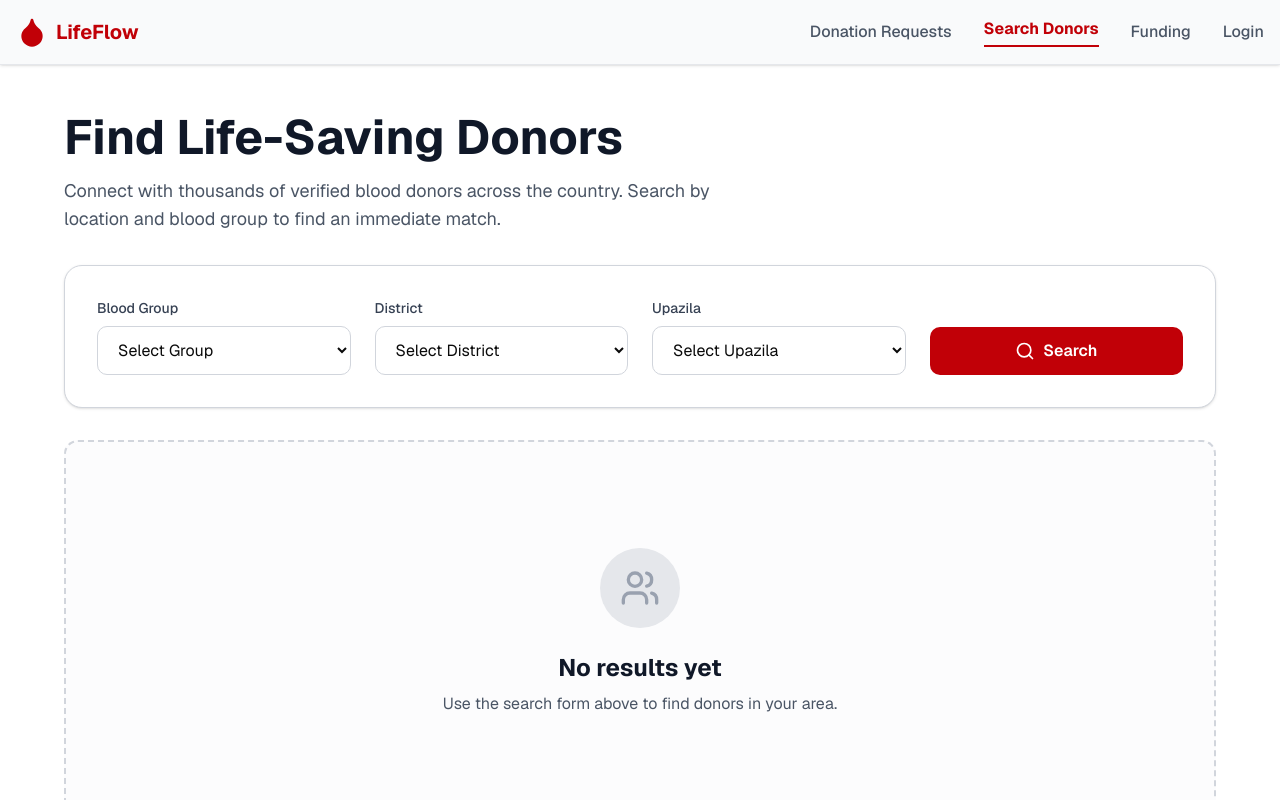
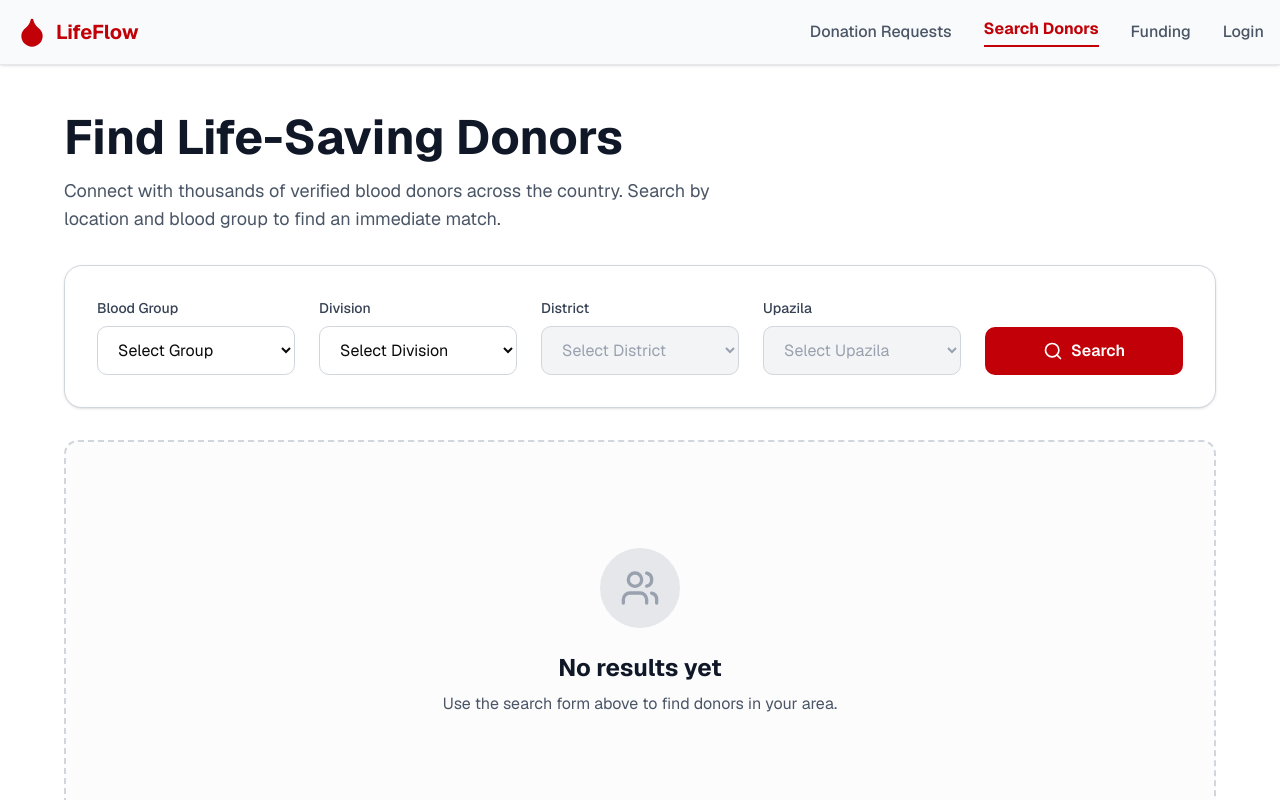
Before and after one commit to FarhadNuri/LifeFlow-Client, a Next.js app: page /search in a window 1280 px wide. Shown: the top 800 px of the page. Built offline with nearby package versions, Linux system fonts and the light colour scheme.

Commit message:
Update public request and search pages to use dynamic 3-tier geo selectors

```diff
--- a/src/app/requests/page.jsx
+++ b/src/app/requests/page.jsx
@@ -31,8 +31,39 @@ export default function ActiveRequests() {
   const itemsPerPage = 6
 
   const [filterBloodGroup, setFilterBloodGroup] = useState('All Groups')
-  const [filterDistrict, setFilterDistrict] = useState('All Districts')
-  const [filterUpazila, setFilterUpazila] = useState('All Upazilas')
+  const [filterDivision, setFilterDivision] = useState('')
+  const [filterDistrict, setFilterDistrict] = useState('')
+  const [filterUpazila, setFilterUpazila] = useState('')
+
+  const [divisions, setDivisions] = useState([])
+  const [districts, setDistricts] = useState([])
+  const [upazilas, setUpazilas] = useState([])
+
+  useEffect(() => {
+    fetch('/divisions.json')
+      .then(res => res.json())
+      .then(data => {
+        const divData = data.find(item => item.type === 'table' && item.name === 'divisions')
+        if (divData) setDivisions(divData.data)
+      })
+      .catch(err => console.error("Error loading divisions:", err))
+
+    fetch('/districts.json')
+      .then(res => res.json())
+      .then(data => {
+        const distData = data.find(item => item.type === 'table' && item.name === 'districts')
+        if (distData) setDistricts(distData.data)
+      })
+      .catch(err => console.error("Error loading districts:", err))
+
+    fetch('/upazilas.json')
+      .then(res => res.json())
+      .then(data => {
+        const upaData = data.find(item => item.type === 'table' && item.name === 'upazilas')
+        if (upaData) setUpazilas(upaData.data)
+      })
+      .catch(err => console.error("Error loading upazilas:", err))
+  }, [])
 
   const handlePostRequestClick = () => {
     if (!user) {
@@ -61,8 +92,12 @@ export default function ActiveRequests() {
 
   const filteredRequests = requests.filter(req => {
     if (filterBloodGroup !== 'All Groups' && req.bloodGroup !== filterBloodGroup) return false;
-    if (filterDistrict !== 'All Districts' && req.district !== filterDistrict) return false;
-    if (filterUpazila !== 'All Upazilas' && req.upazila !== filterUpazila) return false;
+    if (filterDistrict !== '' && req.district !== filterDistrict) return false;
+    if (filterUpazila !== '' && req.upazila !== filterUpazila) return false;
+    if (filterDivision !== '' && filterDistrict === '') {
+      const validDistricts = districts.filter(d => d.division_id === filterDivision).map(d => d.name);
+      if (!validDistricts.includes(req.district)) return false;
+    }
     return true;
   });
 
@@ -87,7 +122,7 @@ export default function ActiveRequests() {
             </div>
 
             <div className="bg-white border border-gray-300 rounded-xl p-4 mb-8 shadow-sm">
-              <div className="grid grid-cols-1 md:grid-cols-3 gap-4">
+              <div className="grid grid-cols-1 md:grid-cols-4 gap-4">
                 <div>
                   <label className="block text-sm font-medium text-gray-700 mb-2">Blood Group</label>
                   <select
@@ -108,16 +143,42 @@ export default function ActiveRequests() {
                 </div>
 
                 <div>
+                  <label className="block text-sm font-medium text-gray-700 mb-2">Division</label>
+                  <select
+                    value={filterDivision}
+                    onChange={(e) => {
+                      setFilterDivision(e.target.value);
+                      setFilterDistrict('');
+                      setFilterUpazila('');
+                      setCurrentPage(1);
+                    }}
+                    className="w-full px-4 py-2 border border-gray-300 rounded-lg bg-white focus:outline-none focus:ring-2 focus:ring-red-700 focus:border-transparent"
+                  >
+                    <option value="">All Divisions</option>
+                    {divisions.map(div => (
+                      <option key={div.id} value={div.id}>{div.name}</option>
+                    ))}
+                  </select>
+                </div>
+
+                <div>
                   <label className="block text-sm font-medium text-gray-700 mb-2">District</label>
                   <select
                     value={filterDistrict}
-                    onChange={(e) => { setFilterDistrict(e.target.value); setCurrentPage(1); }}
-                    className="w-full px-4 py-2 border border-gray-300 rounded-lg bg-white focus:outline-none focus:ring-2 focus:ring-red-700 focus:border-transparent"
+                    onChange={(e) => {
+                      setFilterDistrict(e.target.value);
+                      setFilterUpazila('');
+                      setCurrentPage(1);
+                    }}
+                    disabled={!filterDivision}
+                    className="w-full px-4 py-2 border border-gray-300 rounded-lg bg-white focus:outline-none focus:ring-2 focus:ring-red-700 focus:border-transparent disabled:bg-gray-100 disabled:text-gray-400"
                   >
-                    <option>All Districts</option>
-                    <option>Dhaka</option>
-                    <option>Chittagong</option>
-                    <option>Sylhet</option>
+                    <option value="">All Districts</option>
+                    {districts
+                      .filter(dist => dist.division_id === filterDivision)
+                      .map(dist => (
+                        <option key={dist.id} value={dist.name}>{dist.name}</option>
+                      ))}
                   </select>
                 </div>
 
@@ -126,12 +187,15 @@ export default function ActiveRequests() {
                   <select
                     value={filterUpazila}
                     onChange={(e) => { setFilterUpazila(e.target.value); setCurrentPage(1); }}
-                    className="w-full px-4 py-2 border border-gray-300 rounded-lg bg-white focus:outline-none focus:ring-2 focus:ring-red-700 focus:border-transparent"
+                    disabled={!filterDistrict}
+                    className="w-full px-4 py-2 border border-gray-300 rounded-lg bg-white focus:outline-none focus:ring-2 focus:ring-red-700 focus:border-transparent disabled:bg-gray-100 disabled:text-gray-400"
                   >
-                    <option>All Upazilas</option>
-                    <option>Dhaka</option>
-                    <option>Chittagong</option>
-                    <option>Sylhet</option>
+                    <option value="">All Upazilas</option>
+                    {upazilas
+                      .filter(upa => upa.district_id === districts.find(d => d.name === filterDistrict)?.id)
+                      .map(upa => (
+                        <option key={upa.id} value={upa.name}>{upa.name}</option>
+                      ))}
                   </select>
                 </div>
               </div>
--- a/src/app/search/page.jsx
+++ b/src/app/search/page.jsx
@@ -1,12 +1,45 @@
 'use client'
 
 import { Search, AlertCircle, Users, Bell } from 'lucide-react'
-import { useState } from 'react'
+import { useState, useEffect } from 'react'
 
 export default function SearchDonors() {
   const [donors, setDonors] = useState([])
   const [loading, setLoading] = useState(false)
   const [hasSearched, setHasSearched] = useState(false)
+
+  const [divisions, setDivisions] = useState([])
+  const [districts, setDistricts] = useState([])
+  const [upazilas, setUpazilas] = useState([])
+  const [selectedDivision, setSelectedDivision] = useState('')
+  const [selectedDistrict, setSelectedDistrict] = useState('')
+  const [selectedUpazila, setSelectedUpazila] = useState('')
+
+  useEffect(() => {
+    fetch('/divisions.json')
+      .then(res => res.json())
+      .then(data => {
+        const divData = data.find(item => item.type === 'table' && item.name === 'divisions')
+        if (divData) setDivisions(divData.data)
+      })
+      .catch(err => console.error("Error loading divisions:", err))
+
+    fetch('/districts.json')
+      .then(res => res.json())
+      .then(data => {
+        const distData = data.find(item => item.type === 'table' && item.name === 'districts')
+        if (distData) setDistricts(distData.data)
+      })
+      .catch(err => console.error("Error loading districts:", err))
+
+    fetch('/upazilas.json')
+      .then(res => res.json())
+      .then(data => {
+        const upaData = data.find(item => item.type === 'table' && item.name === 'upazilas')
+        if (upaData) setUpazilas(upaData.data)
+      })
+      .catch(err => console.error("Error loading upazilas:", err))
+  }, [])
 
   const handleSearch = async (e) => {
     e.preventDefault()
@@ -21,8 +54,8 @@ export default function SearchDonors() {
     const upa = formData.get('upazila')
 
     if (bg && bg !== 'Select Group') params.append('bloodGroup', bg)
-    if (dist && dist !== 'Select District') params.append('district', dist)
-    if (upa && upa !== 'Select Upazila') params.append('upazila', upa)
+    if (dist && dist !== '') params.append('district', dist)
+    if (upa && upa !== '') params.append('upazila', upa)
 
     try {
       const res = await fetch(`${process.env.NEXT_PUBLIC_API_URL}/donors?${params.toString()}`)
@@ -54,7 +87,7 @@ export default function SearchDonors() {
 
             {/* Search Form Card */}
             <div className="bg-white border border-gray-300 rounded-2xl p-6 md:p-8 shadow-sm mb-8">
-              <form onSubmit={handleSearch} className="grid grid-cols-1 md:grid-cols-4 gap-4 md:gap-6 items-end">
+              <form onSubmit={handleSearch} className="grid grid-cols-1 md:grid-cols-5 gap-4 md:gap-6 items-end">
                 <div>
                   <label className="block text-sm font-medium text-gray-700 mb-2">Blood Group</label>
                   <select name="bloodGroup" className="w-full px-4 py-3 border border-gray-300 rounded-lg bg-white focus:outline-none focus:ring-2 focus:ring-red-700 focus:border-transparent">
@@ -71,24 +104,59 @@ export default function SearchDonors() {
                 </div>
 
                 <div>
+                  <label className="block text-sm font-medium text-gray-700 mb-2">Division</label>
+                  <select
+                    value={selectedDivision}
+                    onChange={(e) => {
+                      setSelectedDivision(e.target.value);
+                      setSelectedDistrict('');
+                      setSelectedUpazila('');
+                    }}
+                    className="w-full px-4 py-3 border border-gray-300 rounded-lg bg-white focus:outline-none focus:ring-2 focus:ring-red-700 focus:border-transparent"
+                  >
+                    <option value="">Select Division</option>
+                    {divisions.map(div => (
+                      <option key={div.id} value={div.id}>{div.name}</option>
+                    ))}
+                  </select>
+                </div>
+
+                <div>
                   <label className="block text-sm font-medium text-gray-700 mb-2">District</label>
-                  <select name="district" className="w-full px-4 py-3 border border-gray-300 rounded-lg bg-white focus:outline-none focus:ring-2 focus:ring-red-700 focus:border-transparent">
-                    <option value="Select District">Select District</option>
-                    <option value="dhaka">Dhaka</option>
-                    <option value="chattogram">Chattogram</option>
-                    <option value="sylhet">Sylhet</option>
-                    <option value="rajshahi">Rajshahi</option>
+                  <select
+                    name="district"
+                    value={selectedDistrict}
+                    onChange={(e) => {
+                      setSelectedDistrict(e.target.value);
+                      setSelectedUpazila('');
+                    }}
+                    disabled={!selectedDivision}
+                    className="w-full px-4 py-3 border border-gray-300 rounded-lg bg-white focus:outline-none focus:ring-2 focus:ring-red-700 focus:border-transparent disabled:bg-gray-100 disabled:text-gray-400"
+                  >
+                    <option value="">Select District</option>
+                    {districts
+                      .filter(dist => dist.division_id === selectedDivision)
+                      .map(dist => (
+                        <option key={dist.id} value={dist.name}>{dist.name}</option>
+                      ))}
                   </select>
                 </div>
 
                 <div>
                   <label className="block text-sm font-medium text-gray-700 mb-2">Upazila</label>
-                  <select name="upazila" className="w-full px-4 py-3 border border-gray-300 rounded-lg bg-white focus:outline-none focus:ring-2 focus:ring-red-700 focus:border-transparent">
-                    <option value="Select Upazila">Select Upazila</option>
-                    <option value="gulshan">Gulshan</option>
-                    <option value="dhanmondi">Dhanmondi</option>
-                    <option value="uttara">Uttara</option>
-                    <option value="mirpur">Mirpur</option>
+                  <select
+                    name="upazila"
+                    value={selectedUpazila}
+                    onChange={(e) => setSelectedUpazila(e.target.value)}
+                    disabled={!selectedDistrict}
+                    className="w-full px-4 py-3 border border-gray-300 rounded-lg bg-white focus:outline-none focus:ring-2 focus:ring-red-700 focus:border-transparent disabled:bg-gray-100 disabled:text-gray-400"
+                  >
+                    <option value="">Select Upazila</option>
+                    {upazilas
+                      .filter(upa => upa.district_id === districts.find(d => d.name === selectedDistrict)?.id)
+                      .map(upa => (
+                        <option key={upa.id} value={upa.name}>{upa.name}</option>
+                      ))}
                   </select>
                 </div>
 
```
